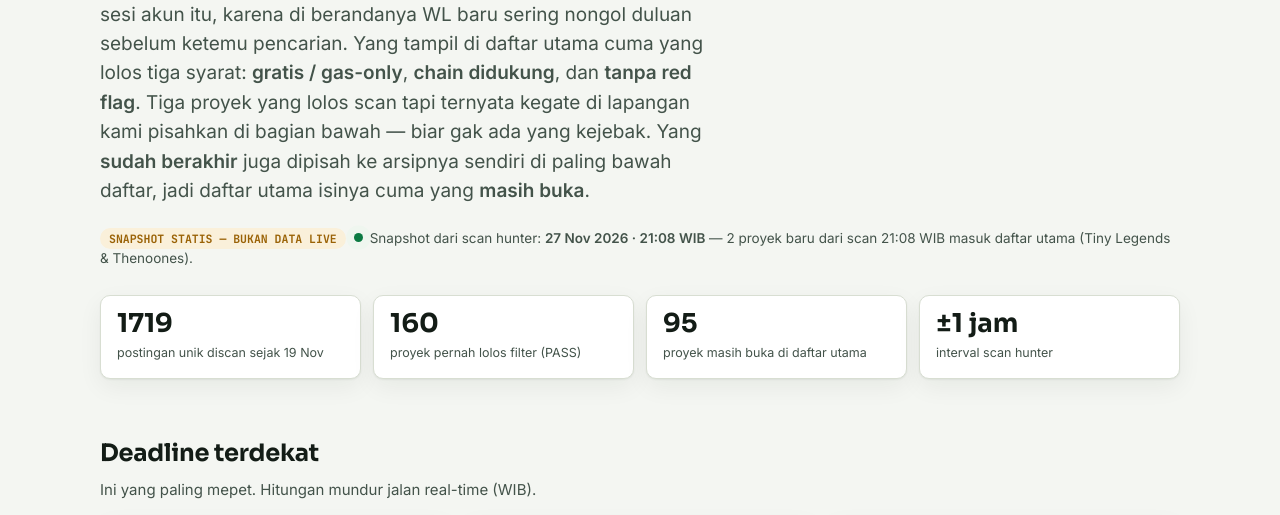
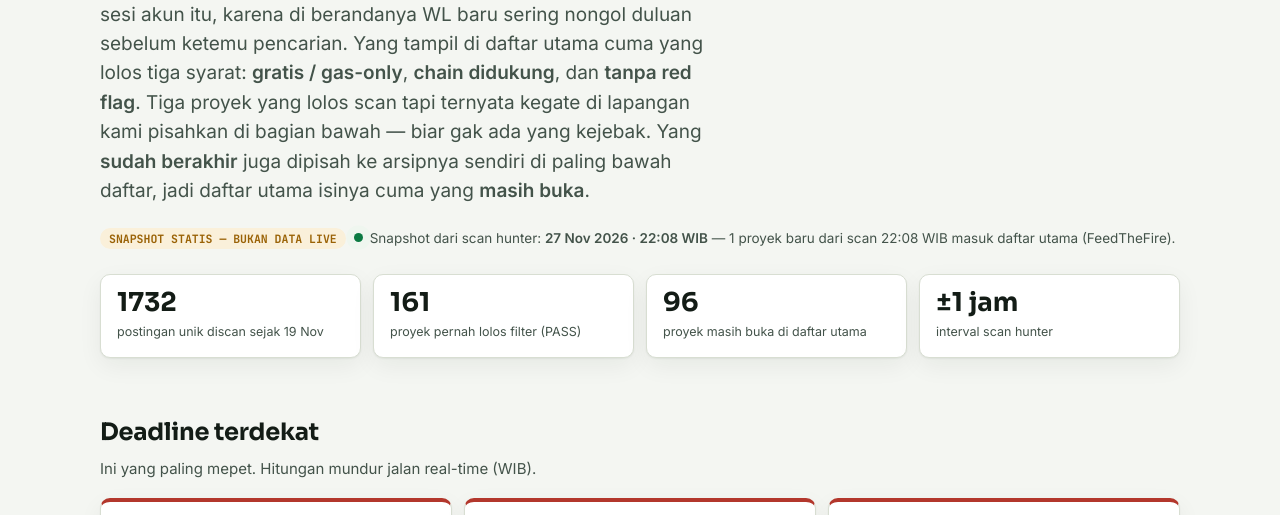
Before and after one commit to awalsa/wl-tracker, a plain HTML site: page index.html in a window 1280 px wide. Shown: the part 238-753 px from the top of the page. Drawn offline with Linux system fonts and the light colour scheme.

Commit message:
WL Tracker — auto-refresh 22:08 WIB

```diff
--- a/index.html
+++ b/index.html
@@ -246,11 +246,11 @@
         </svg>
         <h1>Radar <span class="grn">free mint</span> &amp; whitelist, tanpa noise.</h1>
         <p class="lede">Bot kami memindai X tiap jam dari dua sumber sekaligus: <strong>pencarian kata kunci</strong> dan <strong>timeline beranda <span class="mono">@sarimaya01</span></strong> — dua-duanya lewat sesi akun itu, karena di berandanya WL baru sering nongol duluan sebelum ketemu pencarian. Yang tampil di daftar utama cuma yang lolos tiga syarat: <strong>gratis / gas-only</strong>, <strong>chain didukung</strong>, dan <strong>tanpa red flag</strong>. Tiga proyek yang lolos scan tapi ternyata kegate di lapangan kami pisahkan di bagian bawah — biar gak ada yang kejebak. Yang <strong>sudah berakhir</strong> juga dipisah ke arsipnya sendiri di paling bawah daftar, jadi daftar utama isinya cuma yang <strong>masih buka</strong>.</p>
-        <p class="scanline"><span class="tag warn" style="margin-right:8px;">SNAPSHOT STATIS — BUKAN DATA LIVE</span><span class="live-dot" aria-hidden="true"></span>Snapshot dari scan hunter: <strong>27 Nov 2026 · 21:08 WIB</strong> — 2 proyek baru dari scan 21:08 WIB masuk daftar utama (Tiny Legends &amp; Thenoones).</p>
+        <p class="scanline"><span class="tag warn" style="margin-right:8px;">SNAPSHOT STATIS — BUKAN DATA LIVE</span><span class="live-dot" aria-hidden="true"></span>Snapshot dari scan hunter: <strong>27 Nov 2026 · 22:08 WIB</strong> — 1 proyek baru dari scan 22:08 WIB masuk daftar utama (FeedTheFire).</p>
         <div class="stats">
-          <div class="stat"><b>1719</b><span>postingan unik discan sejak 19 Nov</span></div>
-          <div class="stat"><b>160</b><span>proyek pernah lolos filter (PASS)</span></div>
-          <div class="stat"><b>95</b><span>proyek masih buka di daftar utama</span></div>
+          <div class="stat"><b>1732</b><span>postingan unik discan sejak 19 Nov</span></div>
+          <div class="stat"><b>161</b><span>proyek pernah lolos filter (PASS)</span></div>
+          <div class="stat"><b>96</b><span>proyek masih buka di daftar utama</span></div>
           <div class="stat"><b>±1 jam</b><span>interval scan hunter</span></div>
         </div>
       </section>
@@ -449,7 +449,7 @@
         </div>
         <div id="ended-wrap">
           <h2 class="sec">Sudah berakhir — arsip</h2>
-          <p class="sec-sub">Yang ini masa daftar / klaim / sale-nya sudah lewat per snapshot 27 Nov 2026 · 21:08 WIB. Sengaja dipisah dari daftar utama dan ditandai merah, biar gak ada yang buang waktu ngejar WL yang udah tutup. Link-nya tetap disimpan buat referensi.</p>
+          <p class="sec-sub">Yang ini masa daftar / klaim / sale-nya sudah lewat per snapshot 27 Nov 2026 · 22:08 WIB. Sengaja dipisah dari daftar utama dan ditandai merah, biar gak ada yang buang waktu ngejar WL yang udah tutup. Link-nya tetap disimpan buat referensi.</p>
           <div class="grid" id="grid3"></div>
         </div>
       </section>
@@ -470,7 +470,7 @@
 
       <section aria-labelledby="how-h">
         <h2 class="sec" id="how-h">Cara hunter menyaring</h2>
-        <p class="sec-sub">Dari 1719 postingan yang discan, cuma sebagian kecil yang lolos. Ini filternya:</p>
+        <p class="sec-sub">Dari 1732 postingan yang discan, cuma sebagian kecil yang lolos. Ini filternya:</p>
         <div class="steps">
           <div class="step">
             <div class="num">LANGKAH 01</div>
@@ -505,7 +505,7 @@
       </div>
 
       <footer>
-        <p>Data di halaman ini adalah <strong>snapshot statis</strong> hasil scan hunter per <strong>27 Nov 2026 · 21:08 WIB</strong> — bukan data live. Sumbernya pencarian kata kunci X dan timeline beranda <span class="mono">@sarimaya01</span>. Halaman diperbarui tiap ada rilis data baru.</p>
+        <p>Data di halaman ini adalah <strong>snapshot statis</strong> hasil scan hunter per <strong>27 Nov 2026 · 22:08 WIB</strong> — bukan data live. Sumbernya pencarian kata kunci X dan timeline beranda <span class="mono">@sarimaya01</span>. Halaman diperbarui tiap ada rilis data baru.</p>
         <p>Beberapa link bertanda <span class="mono">ref</span> adalah link referral — gak ngaruh ke harga atau peluangmu, tapi bantu operasional situs ini. Bukan saran finansial; free mint pun tetap butuh gas dan riset sendiri.</p>
       </footer>
 
@@ -513,6 +513,10 @@
 
     <script>
       var PROJECTS = [
+        { name: "FeedTheFire", handle: "@FeedTheFireRH", chain: "Robinhood", type: "Apply", seen: "27 Nov · 22:08 WIB",
+          note: "BARU dari scan 22:08 WIB — Free mint (harga 0) di Robinhood Chain, tipe apply, tanpa red flag. Tanpa deadline yang dinyatakan.",
+          url: "https://feedfirerh.com", cta: "Post sumber",
+          post: "https://x.com/i/status/2126328870370447751" },
         { name: "Tiny Legends", handle: "@tinylegendsfun", chain: "Ethereum", type: "Free mint", seen: "27 Nov · 21:08 WIB",
           note: "BARU dari scan 21:08 WIB — Mint gratis di chain Ethereum, tanpa red flag. Tipe mint tidak diketahui. Tanpa deadline yang dinyatakan.",
           url: "https://x.com/tinylegendsfun", cta: "Profil X",
```
